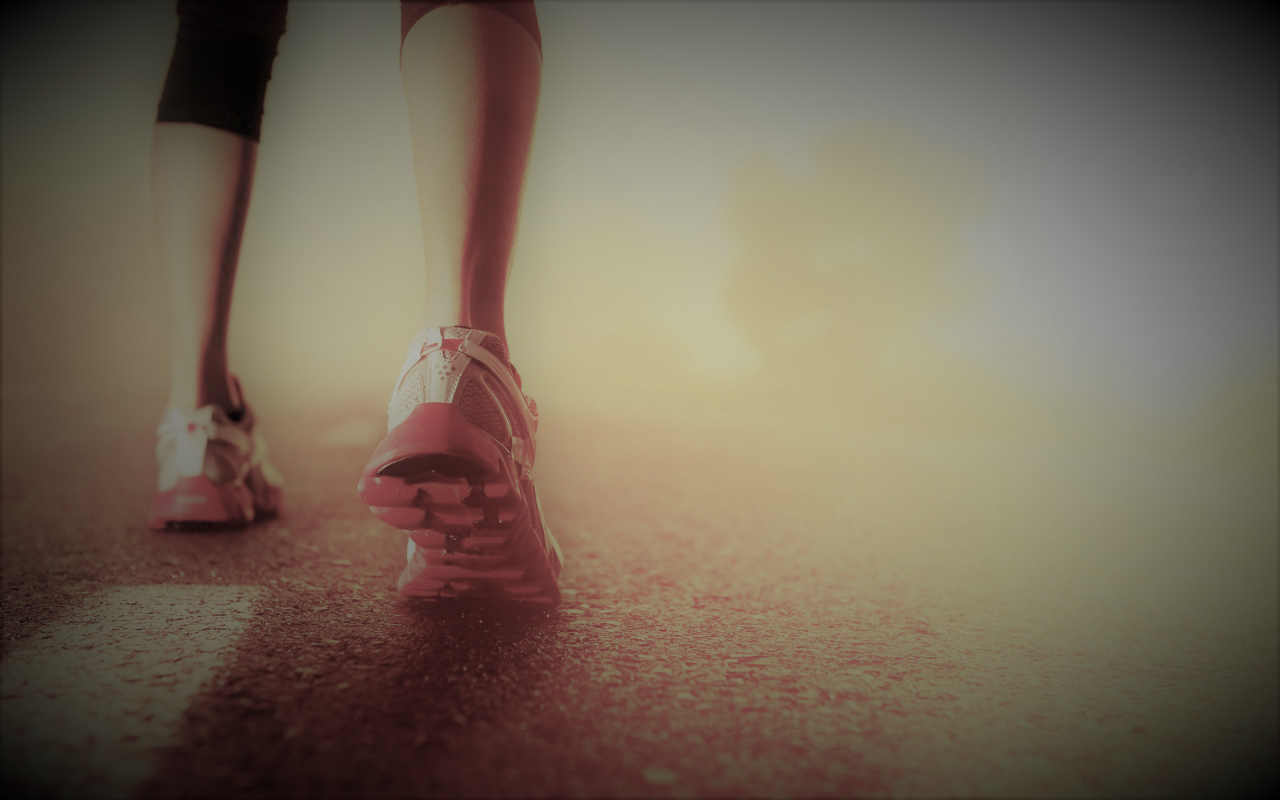
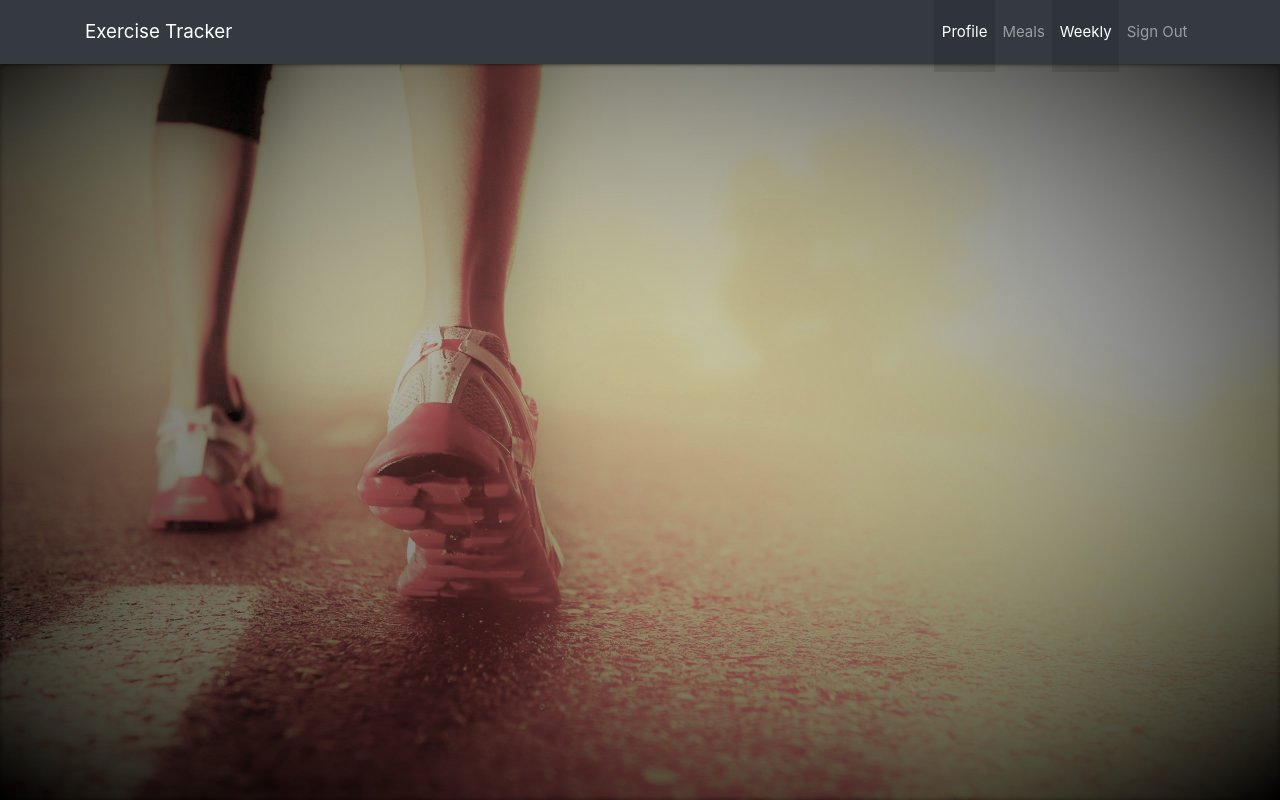
Before and after one commit to Jaitrip/exercise-tracker, a React (Create React App) app: page /weekly in a window 1280 px wide. Built offline with nearby package versions, Linux system fonts and the light colour scheme.

Commit message:
Added navbar, weekly, installed React and materialize stylesheet for designing

```diff
--- a/package.json
+++ b/package.json
@@ -10,6 +10,7 @@
     "mysql": "^2.18.1",
     "react": "^16.13.0",
     "react-bootstrap": "^1.0.0-beta.17",
+    "react-chartjs-2": "^2.9.0",
     "react-dom": "^16.13.0",
     "react-router-dom": "^5.1.2",
     "react-scripts": "3.4.0"
--- a/public/index.html
+++ b/public/index.html
@@ -14,6 +14,13 @@
       manifest.json provides metadata used when your web app is installed on a
       user's mobile device or desktop. See https://developers.google.com/web/fundamentals/web-app-manifest/
     -->
+
+
+
+    <!-- Compiled and minified CSS -->
+    <link rel="stylesheet" href="https://cdnjs.cloudflare.com/ajax/libs/materialize/1.0.0/css/materialize.min.css">
+
+
     <link rel="manifest" href="%PUBLIC_URL%/manifest.json" />
     <!--
       Notice the use of %PUBLIC_URL% in the tags above.
--- a/src/App.js
+++ b/src/App.js
@@ -2,15 +2,21 @@ import React from 'react';
 import { BrowserRouter as Router, Route } from "react-router-dom";
 import "bootstrap/dist/css/bootstrap.min.css";
 
+
+
 import Login from "./components/login.component"
 import SignUp from "./components/signup.component"
+import Weekly from "./components/weekly.component"
 
 function App() {
   return (
+
+
     <Router>
       <div>
         <Route path="/" exact component={Login} />
         <Route path="/signup" exact component={SignUp} />
+        <Route path="/weekly" exact component={Weekly} />
       </div>
     </Router>
 
--- /dev/null
+++ b/src/components/layout/Navbar.js
@@ -0,0 +1,72 @@
+import React, { Component } from "react";
+import { Link } from "react-router-dom";
+
+class Nav extends Component {
+  constructor(props) {
+    super(props);
+    this.toggleNavbar = this.toggleNavbar.bind(this);
+    this.state = {
+      collapsed: true
+    };
+  }
+  toggleNavbar() {
+    this.setState({
+      collapsed: !this.state.collapsed
+    });
+  }
+  render() {
+    const collapsed = this.state.collapsed;
+    const classOne = collapsed
+      ? "collapse navbar-collapse"
+      : "collapse navbar-collapse show";
+    const classTwo = collapsed
+      ? "navbar-toggler navbar-toggler-right collapsed"
+      : "navbar-toggler navbar-toggler-right";
+    return (
+      <nav className="navbar navbar-expand-lg navbar-dark bg-dark transparent-nav">
+        <div className="container">
+          <a className="navbar-brand" href="#">
+            Exercise Tracker
+          </a>
+          <button
+            onClick={this.toggleNavbar}
+            className={`${classTwo}`}
+            type="button"
+            data-toggle="collapse"
+            data-target="#navbarResponsive"
+            aria-controls="navbarResponsive"
+            aria-expanded="false"
+            aria-label="Toggle navigation"
+          >
+            <span className="navbar-toggler-icon" />
+          </button>
+          <div className={`${classOne}`} id="navbarResponsive">
+            <ul className="navbar-nav ml-auto">
+              <li className="nav-item active">
+                <Link className="nav-link" to="/">
+                  Profile
+                </Link>
+              </li>
+              <li className="nav-item">
+                <Link className="nav-link" to="/meals">
+                  Meals
+                </Link>
+              </li>
+              <li className="nav-item active">
+                <Link className="nav-link" to="/weekly">
+                Weekly
+                </Link>
+              </li>
+              <li className="nav-item">
+                <Link className="nav-link" to="/">
+                  Sign Out
+                </Link>
+              </li>
+            </ul>
+          </div>
+        </div>
+      </nav>
+    );
+  }
+}
+export default Nav;
--- /dev/null
+++ b/src/components/weekly.component.js
@@ -0,0 +1,21 @@
+import React, { Component } from 'react';
+import {Bar} from 'react-chartjs-2';
+
+
+import Navbar from './layout/Navbar'
+
+export default class Weekly extends Component {
+    constructor(props){
+        super(props);
+        //recieves data from API Call via to feed into Chart
+    }
+    render(){
+        return (
+            <div>
+            <Navbar />
+
+
+            </div>
+        )
+    }
+}
```
